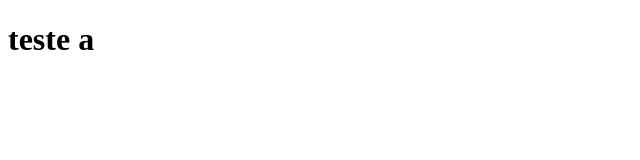
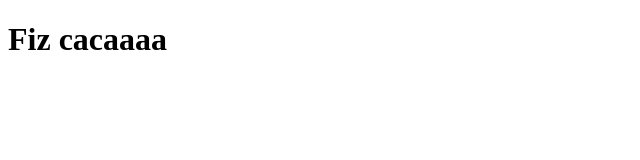
Before and after one commit to MatheusSaS/alura-git, a plain HTML site: page Index.html in a window 1280 px wide. Shown: the whole page, without its empty margins (0-640 px from the left). Drawn offline with Linux system fonts and the light colour scheme.

Commit message:
Renomeando nome

```diff
--- a/Index.html
+++ b/Index.html
@@ -6,6 +6,6 @@
     <title>Document</title>
 </head>
 <body>
-    <h1>teste a</h1>
+    <h1>Fiz cacaaaa</h1>
 </body>
 </html>
```
